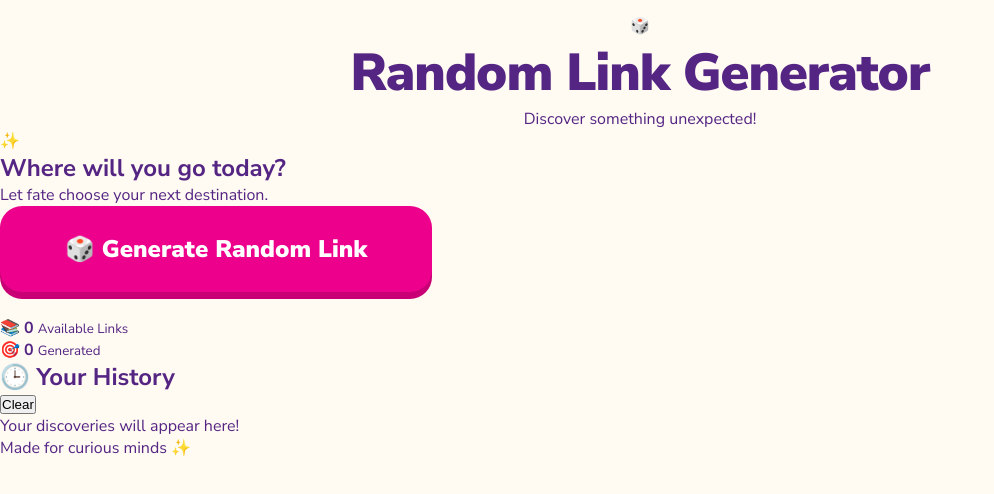
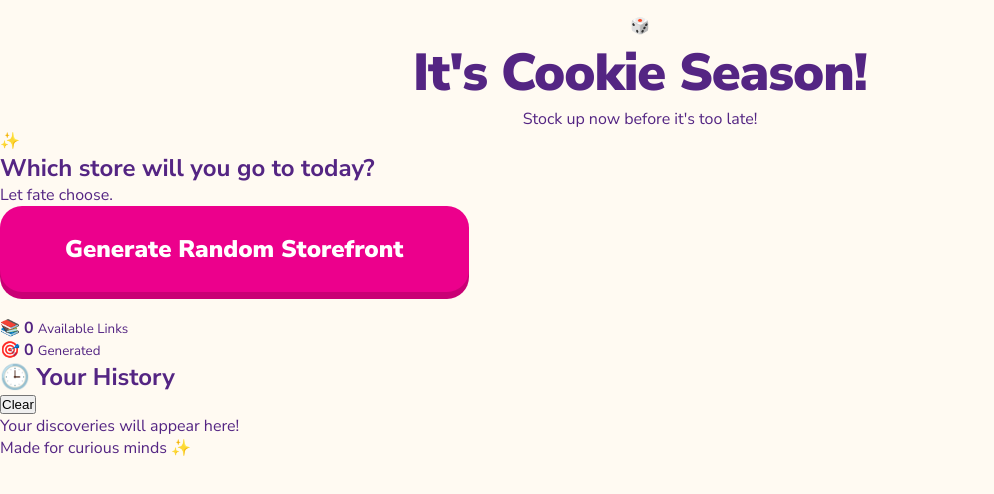
Before and after one commit to gscncprodprog/gscncprodprog.github.io, a plain HTML site: page index.html in a window 1280 px wide. Shown: the whole page, without its empty margins (0-994 px from the left). Drawn offline with Linux system fonts and the light colour scheme.

Commit message:
Update header and text for seasonal theme

```diff
--- a/index.html
+++ b/index.html
@@ -18,10 +18,10 @@
         <header>
             <div class="logo">🎲</div>
 
-            <h1>Random Link Generator</h1>
+            <h1>It's Cookie Season!</h1>
 
             <p class="subtitle">
-                Discover something unexpected!
+                Stock up now before it's too late!
             </p>
         </header>
 
@@ -30,14 +30,14 @@
 
             <div class="sparkle">✨</div>
 
-            <h2>Where will you go today?</h2>
+            <h2>Which store will you go to today?</h2>
 
             <p>
-                Let fate choose your next destination.
+                Let fate choose.
             </p>
 
             <button id="randomButton">
-                🎲 Generate Random Link
+                 Generate Random Storefront
             </button>
 
             <p id="status" aria-live="polite">
```
